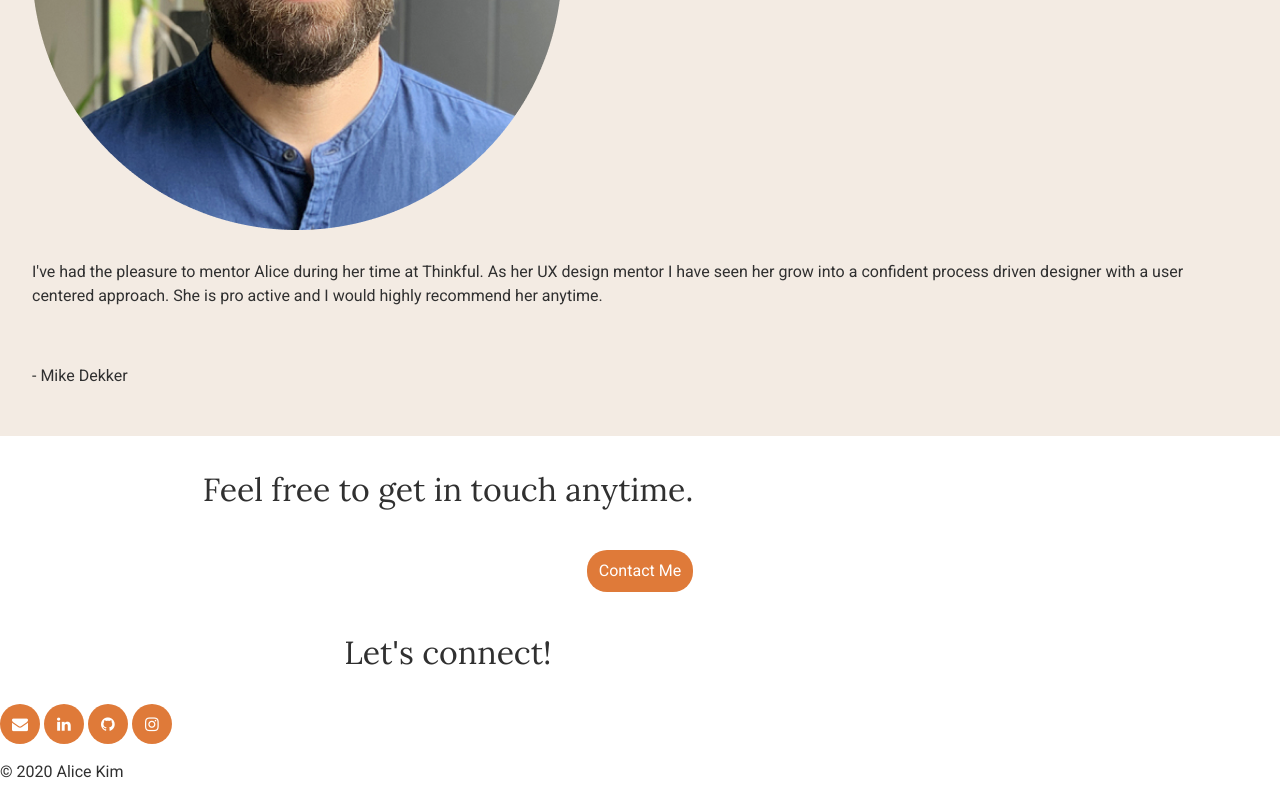
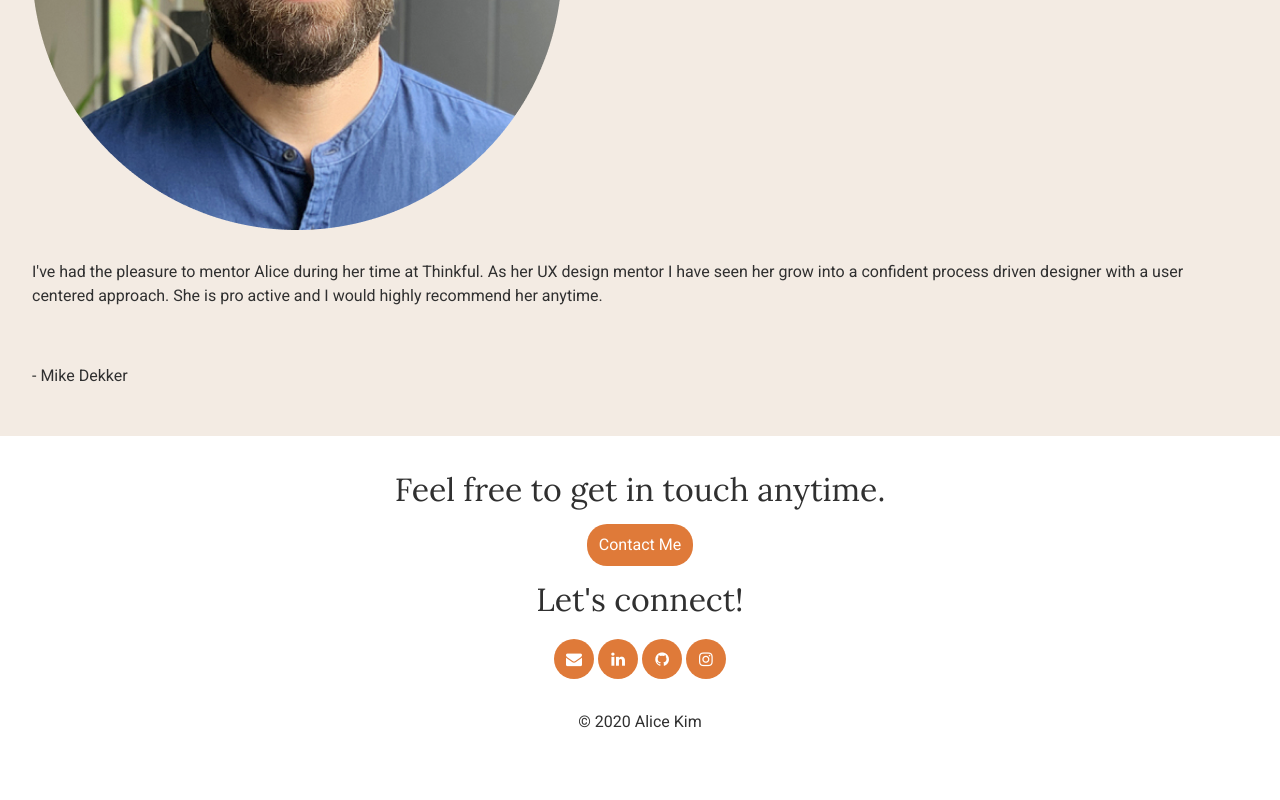
Before and after one commit to alicekimnyc/portfolio, a plain HTML site: page index.html in a window 1280 px wide. Shown: the part 9748-10548 px from the top of the page. After the commit the page ends 10498 px from the top, so only its background shows below. Drawn offline with nearby package versions, Linux system fonts and the light colour scheme.

Commit message:
footer center alignment fixed

```diff
--- a/css/style.css
+++ b/css/style.css
@@ -287,14 +287,19 @@ text-align: center;
   text-align: center;
 }
 
+footer {
+  text-align: center;
+}
+
 .footer-text{
   font-weight: normal;
-  width: 70%;
+  /* width: 70%; */
+  margin: 0 20%;
   text-align: center;
 }
 
 .footer-container > div {
-  /* margin: 0px 1px; */
+  margin: 15px 0px;
   background: #DF7A39;
   color: white;
   width: 40px;
```
